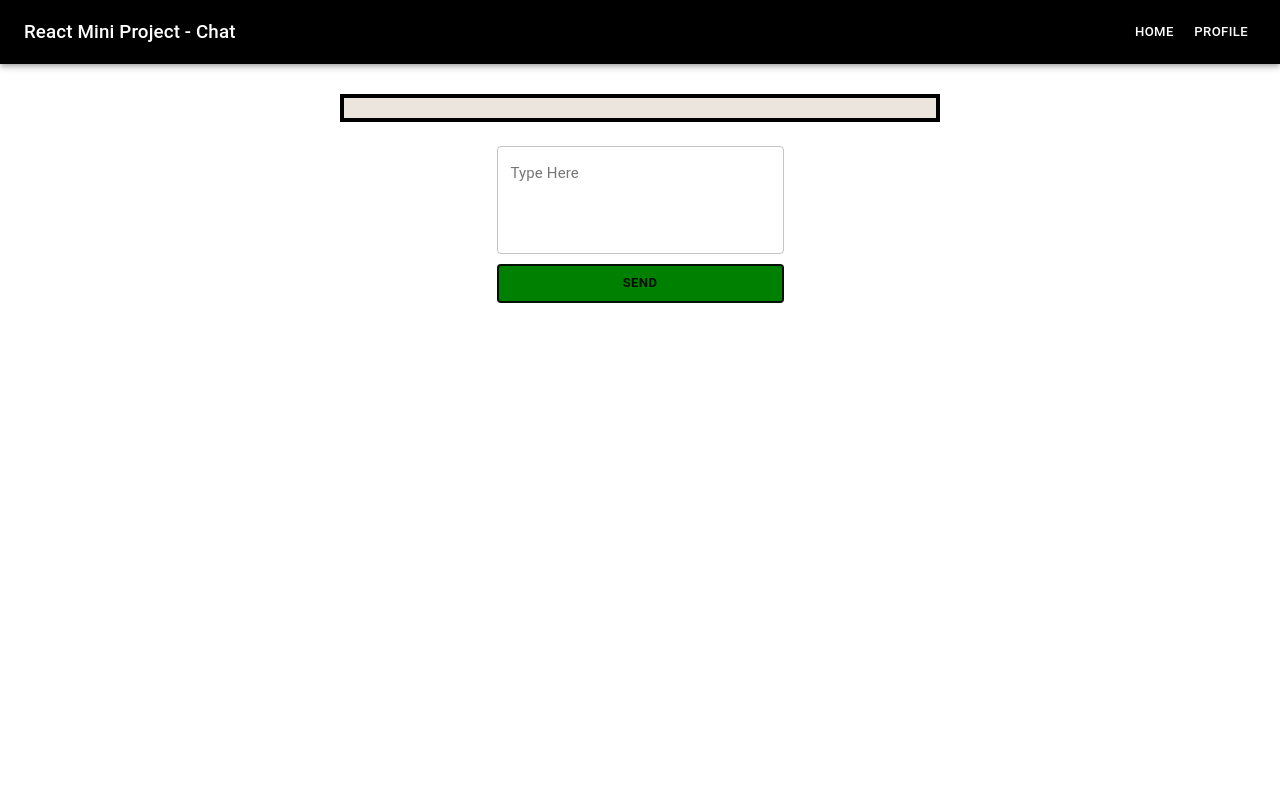
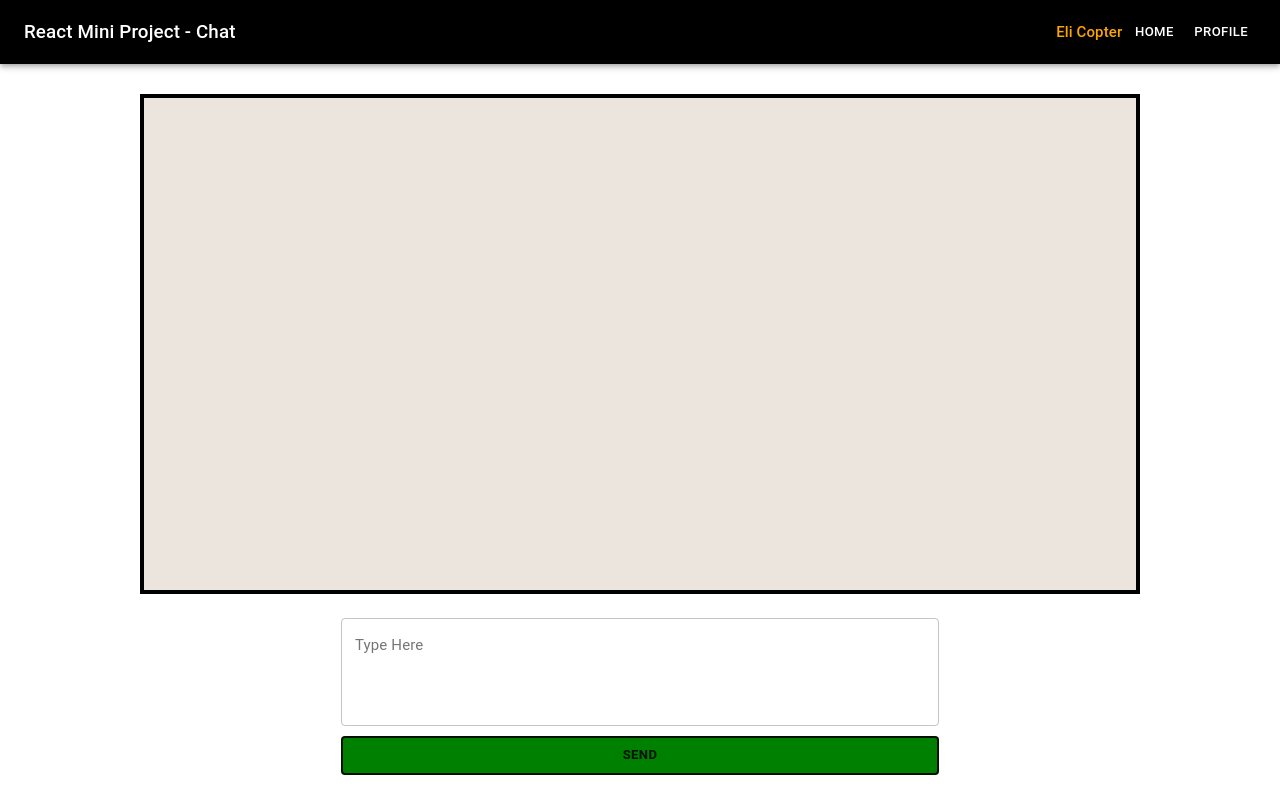
Before and after one commit to DanBeladev/react-mini-project, a React (Create React App) app: page /home in a window 1280 px wide. Built offline with nearby package versions, Linux system fonts and the light colour scheme.

Commit message:
only refactoring left

```diff
--- a/src/App.js
+++ b/src/App.js
@@ -8,13 +8,15 @@ import AppNavBar from './components/AppNavBar';
 import Home from './components/Home';
 import Profile from './components/Profile';
 import { ROOT_ROUTE, HOME_ROUTE, PROFILE_ROUTE } from './constants';
-import ThemeContextProvider  from './contexts/ThemeContext';
+import AppContextProvider  from './contexts/AppContext';
 
 const useStyles = makeStyles((theme) => ({
   appContent: {
     padding: 30,
     height: '100%',
     width: '100%',
+    display: 'flex',
+    justifyContent: 'center'
   },
 }));
 
@@ -26,7 +28,7 @@ function App() {
 
   return (
     <Fragment>
-      <ThemeContextProvider>
+      <AppContextProvider>
         <BrowserRouter>
           <AppNavBar />
           <Box className={classes.appContent}>
@@ -43,7 +45,7 @@ function App() {
             </Switch>
           </Box>
         </BrowserRouter>
-      </ThemeContextProvider>
+      </AppContextProvider>
     </Fragment>
   );
 }
--- a/src/components/AppNavBar.js
+++ b/src/components/AppNavBar.js
@@ -4,6 +4,7 @@ import { useHistory } from 'react-router-dom';
 import { AppBar, Toolbar, Typography, Button } from '@material-ui/core';
 
 import { HOME_ROUTE, PROFILE_ROUTE } from '../constants';
+import {AppContext} from '../contexts/AppContext';
 
 const useStyles = makeStyles((theme) => ({
   root: {
@@ -15,6 +16,12 @@ const useStyles = makeStyles((theme) => ({
   appBar: {
     backgroundColor: 'black',
   },
+  userName:{
+    color: 'orange',
+    fontSize: 15,
+    marginleft: 10,
+    marginright: 10
+  }
 }));
 
 const AppNavBar = () => {
@@ -26,16 +33,20 @@ const AppNavBar = () => {
   };
 
   return (
+    <AppContext.Consumer>
+     { ({appState}) => (
     <div className={classes.root}>
       <AppBar position='static' className={classes.appBar}>
         <Toolbar>
           <Typography variant='h6' className={classes.title}>
               React Mini Project - Chat
           </Typography>
+          <Typography variant='h6' className={classes.userName}>
+               {appState.userName}
+          </Typography>
           <Button color='inherit' onClick={() => onButtonClick(HOME_ROUTE)}>
             Home
           </Button>
-          {/* <Link to={PROFILE_ROUTE}></Link> */}
           <Button
             color='inherit'
             onClick={() => onButtonClick(PROFILE_ROUTE)}
@@ -45,6 +56,8 @@ const AppNavBar = () => {
         </Toolbar>
       </AppBar>
     </div>
+    )}
+    </AppContext.Consumer>
   );
 };
 
--- a/src/components/Form.js
+++ b/src/components/Form.js
@@ -1,9 +1,12 @@
 import React, { useState } from 'react';
-import { ThemeContext } from '../contexts/ThemeContext';
+import { AppContext } from '../contexts/AppContext';
 import { TextField, Button, makeStyles } from '@material-ui/core';
+import M from 'materialize-css/dist/js/materialize.min.js';
 
 const useStyles = makeStyles((theme) => ({
-  container: {},
+  container: {
+    width:'100%'
+  },
   btn: {
     width: '100%',
     marginTop: 10,
@@ -34,7 +37,8 @@ function Form() {
   };
 
   const onSend = (addMsg, appState) => {
-    if(!isDisable){
+    if(!isDisable && text.length!==0){
+      console.log(text.length);
       const newMessage = {
         userName: appState.userName,
         text: text,
@@ -43,10 +47,13 @@ function Form() {
       addMsg(newMessage);
       setText('');
     }
+    else if(text.length===0){
+      M.toast({html: 'Unable to send blank messages'});
+    }
   };
 
   return (
-    <ThemeContext.Consumer>
+    <AppContext.Consumer>
       {({ appState, addMsg }) => {
         return (
           <div className={classes.container}>
@@ -70,7 +77,7 @@ function Form() {
           </div>
         );
       }}
-    </ThemeContext.Consumer>
+    </AppContext.Consumer>
   );
 }
 
--- a/src/components/Home.js
+++ b/src/components/Home.js
@@ -7,6 +7,9 @@ const useStyles = makeStyles((theme) => ({
   root: {
     flexGrow: 1,
   },
+  form:{
+    width: '100%'
+  }
 }));
 function Home() {
   const classes = useStyles();
@@ -22,7 +25,7 @@ function Home() {
         <Grid item xs={12}>
           <MessageList />
         </Grid>
-        <Grid item xs={6}>
+        <Grid className= {classes.form} item xs={6}>
           <Form />
         </Grid>
       </Grid>
--- /dev/null
+++ b/src/components/MessageList.css
@@ -0,0 +1,21 @@
+@media only screen and (max-width: 1000px) {
+  #container {
+      width: 600px
+  }
+}
+@media only screen and (max-width: 600px) {
+    #container {
+        width: 400px
+    }
+  }
+  @media only screen and (max-height: 600px) {
+    #container {
+        height:300px;
+    }
+  }
+
+  @media only screen and (max-height: 400px) {
+    #container {
+        height:150px;
+    }
+  }
--- a/src/components/MessageList.js
+++ b/src/components/MessageList.js
@@ -1,13 +1,14 @@
 import React from 'react';
 import { makeStyles } from '@material-ui/core';
-import { ThemeContext } from '../contexts/ThemeContext';
+import { AppContext } from '../contexts/AppContext';
 import Message from './Message';
+import './MessageList.css'
 
 const useStyles = makeStyles((theme) => ({
   root: {
     padding:10,
-    width: 600,
-    maxHeight: 600,
+    width: 1000,
+    height: 500,
     background: '#ece5dd',
     overflow:'scroll',
     overflowX: 'hidden',
@@ -19,15 +20,15 @@ const MessageList = () => {
   const classes = useStyles();
 
   return (
-    <ThemeContext.Consumer>
+    <AppContext.Consumer>
       {({ appState }) => (
-        <div className={classes.root}>
+        <div id="container" className={classes.root}>
           {appState.messages.map((msg,index) => (
             <Message key={index} data={msg} />
           ))}
         </div>
       )}
-    </ThemeContext.Consumer>
+    </AppContext.Consumer>
   );
 };
 
--- /dev/null
+++ b/src/components/Profile.css
@@ -0,0 +1,3 @@
+.MuiCardHeader-title {
+    color: orange;
+}
--- a/src/components/Profile.js
+++ b/src/components/Profile.js
@@ -5,16 +5,18 @@ import CardHeader from '@material-ui/core/CardHeader';
 import CardContent from '@material-ui/core/CardContent';
 import CardActions from '@material-ui/core/CardActions';
 import { Button, TextField } from '@material-ui/core';
-import { ThemeContext } from '../contexts/ThemeContext';
+import { AppContext } from '../contexts/AppContext';
+import M from 'materialize-css/dist/js/materialize.min.js';
+import './Profile.css'
 
 const useStyles = makeStyles((theme) => ({
   root: {
-    maxWidth: 600,
+    width: '25%',
+    height:360,
     background: 'aliceblue',
-    maxHeight: 350,
     display: 'flex',
     flexDirection: 'column',
-    alignItems: 'baseline',
+    alignItems: 'center',
     justifyContent: 'space-around',
   },
 }));
@@ -33,17 +35,19 @@ const Profile = () => {
     if (userName !== '') {
       changeUserName(userName);
       setUserName('');
+      M.toast({html: 'User name changed successfully'});
+    } else {
+      M.toast({html: 'User name must be non-empty'});
 
-    } else {
-      console.log('empty string');
     }
   };
 
   return (
-    <ThemeContext.Consumer>
+    <AppContext.Consumer>
       {({ appState, changeUserName }) => (
         <Card className={classes.root}>
           <CardHeader
+          color="orange"
             title={`${appState.userName} Profile`}
             subheader='Edit profile name here'
           />
@@ -67,7 +71,7 @@ const Profile = () => {
           </CardActions>
         </Card>
       )}
-    </ThemeContext.Consumer>
+    </AppContext.Consumer>
   );
 };
 
--- a/src/contexts/ThemeContext.js
+++ b/src/contexts/AppContext.js
@@ -1,8 +1,8 @@
 import React, { createContext, useState } from 'react';
 
-export const ThemeContext = createContext();
+export const AppContext = createContext();
 
-const ThemeContextProvider = (props) => {
+const AppContextProvider = (props) => {
   const [appState, setAppState] = useState({
     messages: [],
     userName: 'Eli Copter',
@@ -23,10 +23,10 @@ const ThemeContextProvider = (props) => {
   };
 
   return (
-    <ThemeContext.Provider value={{ appState, addMsg, changeUserName }}>
+    <AppContext.Provider value={{ appState, addMsg, changeUserName }}>
       {props.children}
-    </ThemeContext.Provider>
+    </AppContext.Provider>
   );
 };
 
-export default ThemeContextProvider;
+export default AppContextProvider;
```
